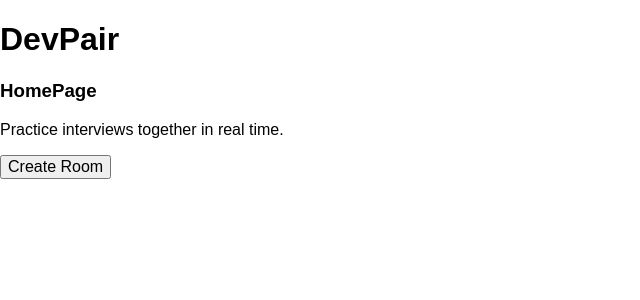
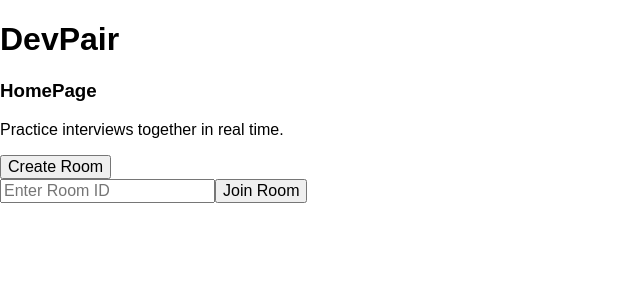
Before and after one commit to asmitgupta0/devpair, a React (Vite) app in the folder client/: page / in a window 1280 px wide. Shown: the top 300 px of the page, without its empty margins (0-640 px from the left). Built offline with nearby package versions, Linux system fonts and the light colour scheme.

Commit message:
feat: implemented join room navigation

```diff
--- a/client/src/pages/HomePage.tsx
+++ b/client/src/pages/HomePage.tsx
@@ -1,24 +1,43 @@
 import { useNavigate } from "react-router";
+import { useState } from "react";
 
 function HomePage() {
   const navigate = useNavigate();
+  const [roomId, setRoomId] = useState("");
+  console.log(roomId);
 
   function handleCreateRoom() {
-    const roomId = crypto.randomUUID();
-    console.log("room id: ", roomId);
+    const newRoomId = crypto.randomUUID();
+    navigate(`/room/${newRoomId}`);
+  }
+
+  function handleJoinRoom(e: React.SubmitEvent<HTMLFormElement>) {
+    e.preventDefault();
+    if (roomId.trim() === "") return;
     navigate(`/room/${roomId}`);
   }
   return (
-    <>
-      <div>
-        <h1>DevPair</h1>
-        <h3>HomePage</h3>
-        <p>Practice interviews together in real time.</p>
+    <div>
+      <h1>DevPair</h1>
+      <h3>HomePage</h3>
+      <p>Practice interviews together in real time.</p>
+      <section>
         <button type="button" onClick={handleCreateRoom}>
           Create Room
         </button>
-      </div>
-    </>
+        <form onSubmit={handleJoinRoom}>
+          <input
+            type="text"
+            placeholder="Enter Room ID"
+            value={roomId}
+            onChange={(e) => {
+              setRoomId(e.target.value);
+            }}
+          />
+          <button type="submit">Join Room</button>
+        </form>
+      </section>
+    </div>
   );
 }
 
```
